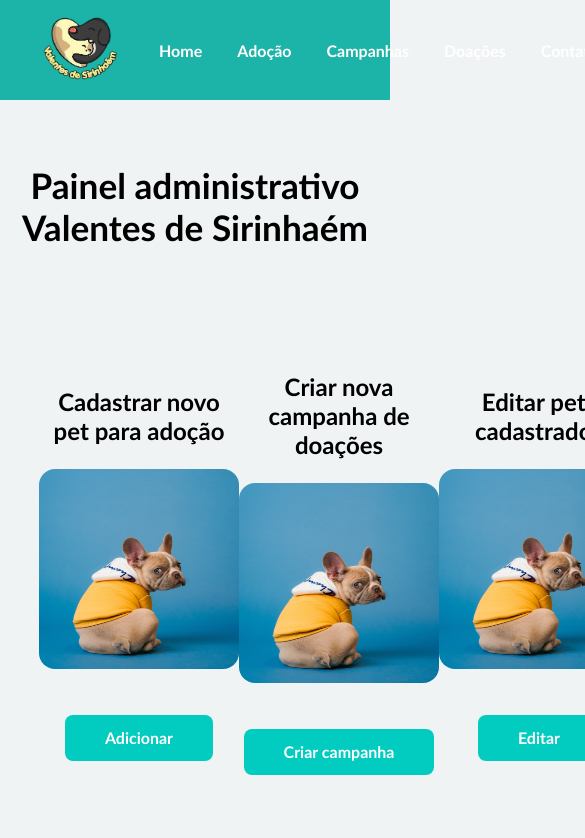
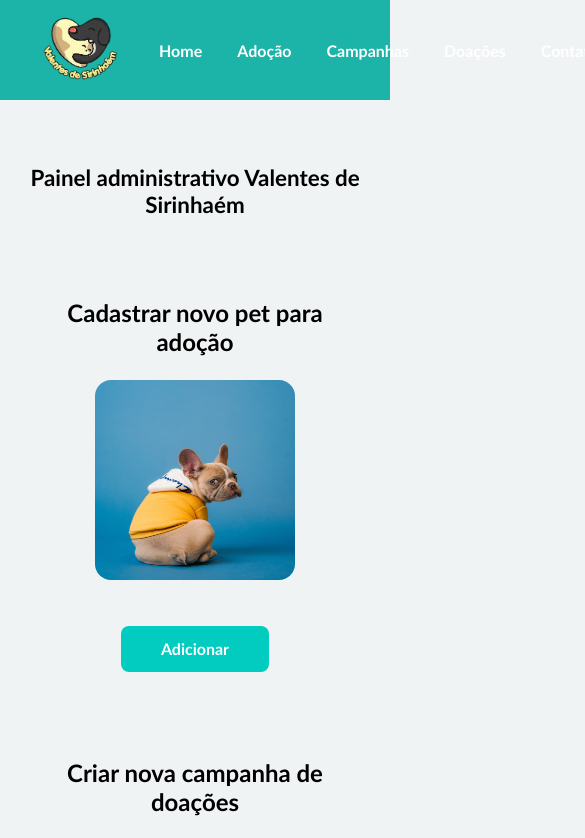
Before and after one commit to Julio-Norberto/Valentes-de-sirinhaem, a React (Vite) app: page /panel in a window 390 px wide. Shown: the top 838 px of the page, 585 px wide, since content can reach past the window. Built offline with nearby package versions, Linux system fonts and the light colour scheme.

Commit message:
style: configuring responsivity of page panel

```diff
--- /dev/null
+++ b/src/components/CampaignPageCards/campaignPageCards.css
@@ -0,0 +1,9 @@
+.campaign-page-title {
+  font-size: 1.5em;
+}
+
+@media(min-width: 1400px) {
+  .campaign-page-title {
+    font-size: 1.3em;
+  }
+}
--- a/src/components/CampaignPageCards/index.tsx
+++ b/src/components/CampaignPageCards/index.tsx
@@ -1,4 +1,5 @@
 import { Button } from '../Button'
+import './campaignPageCards.css'
 
 interface ICampaignPageCards {
   name?: string
@@ -15,7 +16,7 @@ export const CampaignPageCards: React.FunctionComponent<ICampaignPageCards> = ({
 
     <div className='adoption-card-content'>
       <div>
-        <h2 style={{ marginBottom: '24px', fontSize: '1.5em' }} className='campaign-page-title'> {title} </h2>
+        <h2 style={{ marginBottom: '24px' }} className='campaign-page-title'> {title} </h2>
       </div>
 
       <div className='card-image-adoption'>
--- a/src/pages/Panel/index.tsx
+++ b/src/pages/Panel/index.tsx
@@ -11,7 +11,7 @@ export const Panel: React.FunctionComponent = () => {
     <div className='painel-container'>
       <Bar withMenu={true} />
       <div style={{ marginTop: '64px', marginBottom: '124px' }} >
-        <h1 style={{ fontSize: '2.2em' }} >Painel administrativo Valentes de Sirinhaém</h1>
+        <h1 className='title-panel' style={{ fontSize: '2.2em' }} >Painel administrativo Valentes de Sirinhaém</h1>
       </div>
 
       <div className='painel-content'>
--- a/src/pages/Panel/panel.css
+++ b/src/pages/Panel/panel.css
@@ -8,6 +8,21 @@
   width: 80%;
   margin: 0 auto;
   display: flex;
-  justify-content: space-evenly;
-  align-items: center;
 }
+
+@media(min-width: 1400px) {
+  .painel-content {
+    height: 484px;
+  }
+}
+
+@media(min-width:300px) and (max-width: 750px) {
+  .painel-content {
+    flex-wrap: wrap;
+  }
+
+  .title-panel {
+    font-size: 1.4em !important;
+    margin-bottom: -44px;
+  }
+}
```
